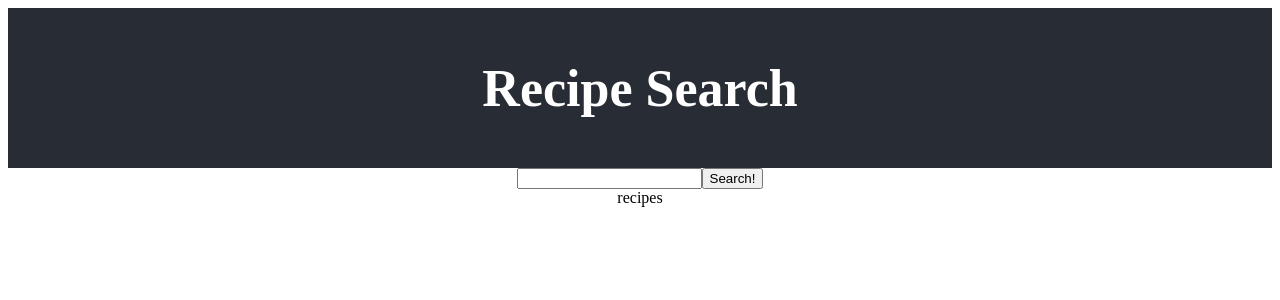
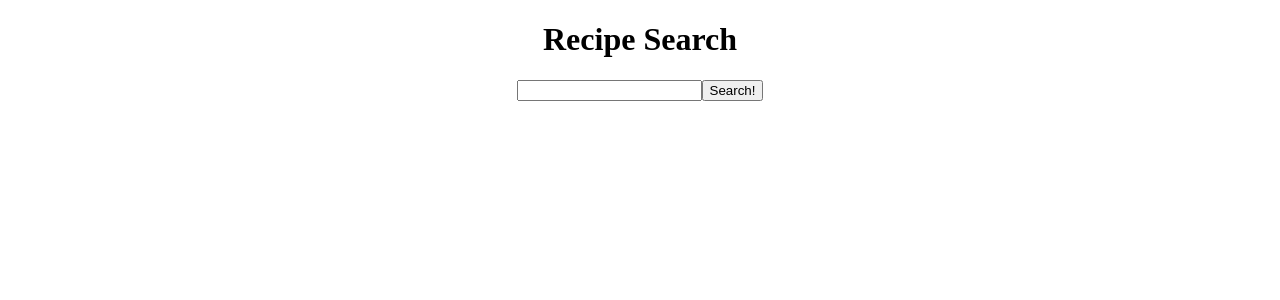
Before and after one commit to MandSolo/react-recipesearch, a React (Create React App) app: page / in a window 1280 px wide. Shown: the top 300 px of the page. Built offline with nearby package versions, Linux system fonts and the light colour scheme.

Commit message:
recipe search wfully working

```diff
--- a/src/App.css
+++ b/src/App.css
@@ -1,27 +1,3 @@
 .App {
   text-align: center;
 }
-
-.App-header {
-  background-color: #282c34;
-  min-height: 20vh;
-  display: flex;
-  flex-direction: column;
-  align-items: center;
-  justify-content: center;
-  font-size: calc(10px + 2vmin);
-  color: white;
-}
-
-.App-link {
-  color: #61dafb;
-}
-
-@keyframes App-logo-spin {
-  from {
-    transform: rotate(0deg);
-  }
-  to {
-    transform: rotate(360deg);
-  }
-}
--- a/src/App.js
+++ b/src/App.js
@@ -27,18 +27,10 @@ class App extends Component {
     return (
       <div className="App">
         <header className="App-header">
-          <h1 className="App-title">Recipe Search</h1>
+          <h1>Recipe Search</h1>
         </header>
         <Form getRecipe={this.getRecipe} />
-        {/* {this.state.recipes.map(recipe => {
-          return (
-            <div key={recipe.recipe_id}>
-              <img src={recipe.image_url} alt="{recipe.title}" />
-              <p>{recipe.title}</p>
-            </div>
-          );
-        })} */}
-        <Recipes />
+        <Recipes recipes={this.state.recipes} />
       </div>
     );
   }
--- a/src/components/Recipes.js
+++ b/src/components/Recipes.js
@@ -1,9 +1,27 @@
 import React from 'react';
 
-const Recipes = () => (
-    <div>
-        recipes
-    </div>
-)
+const Recipes = props => (
+    <div className="recipe-container">
+    {props.recipes.map((recipe) => {
+      return (
+        <div key={recipe.recipe_id}>
+          <div className="recipe-viewer">
+            <img
+              className="recipe-viewer-img"
+              src={recipe.image_url}
+              alt="{recipe.title}"
+            />
+            <div className="recipe-viewer-text">
+              <h2>{recipe.title}</h2>
+              <p>Source: {recipe.publisher}</p>
+              <p>Social Ranking: {recipe.social_rank}</p>
+              <a href={recipe.source_url}>go to recipe!</a>
+            </div>
+          </div>
+        </div>
+      );
+    })}
+  </div>
+);
 
 export default Recipes;
```
Also changed, not shown: 1 other file (tests, documents, lock files or other folders).
